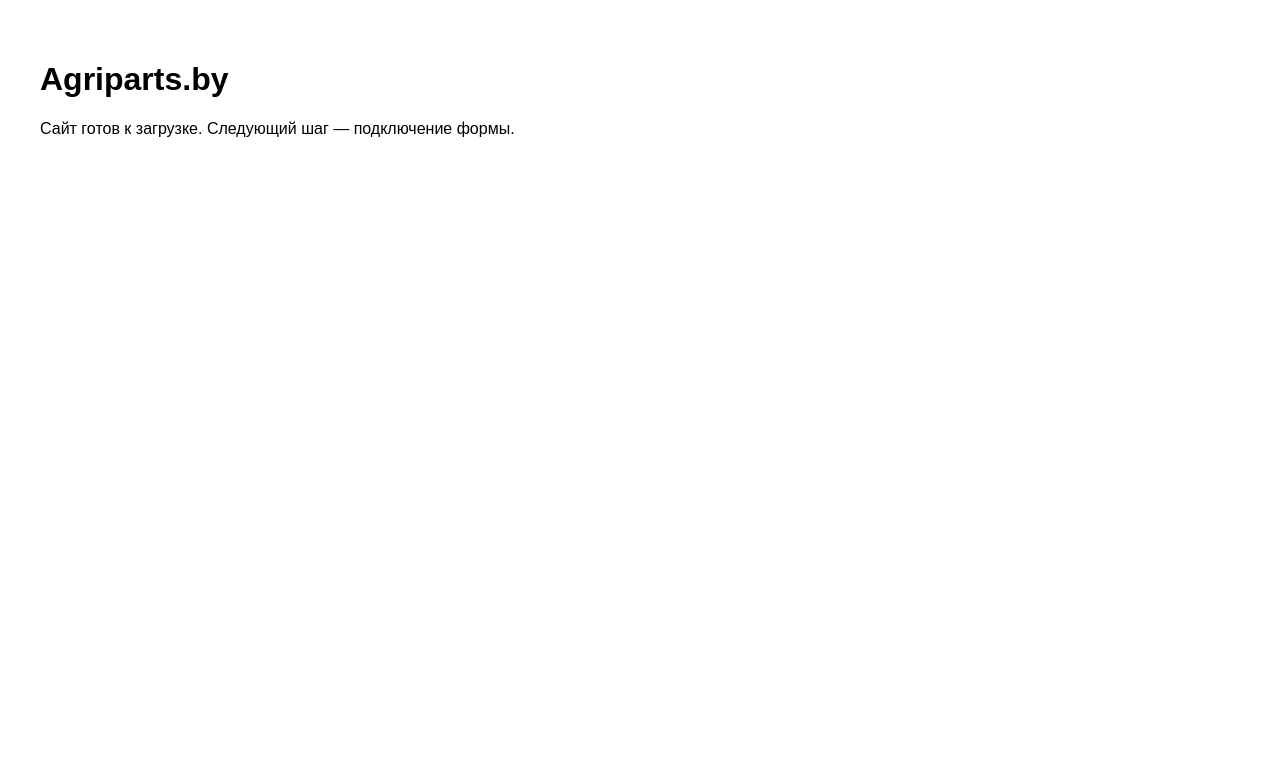
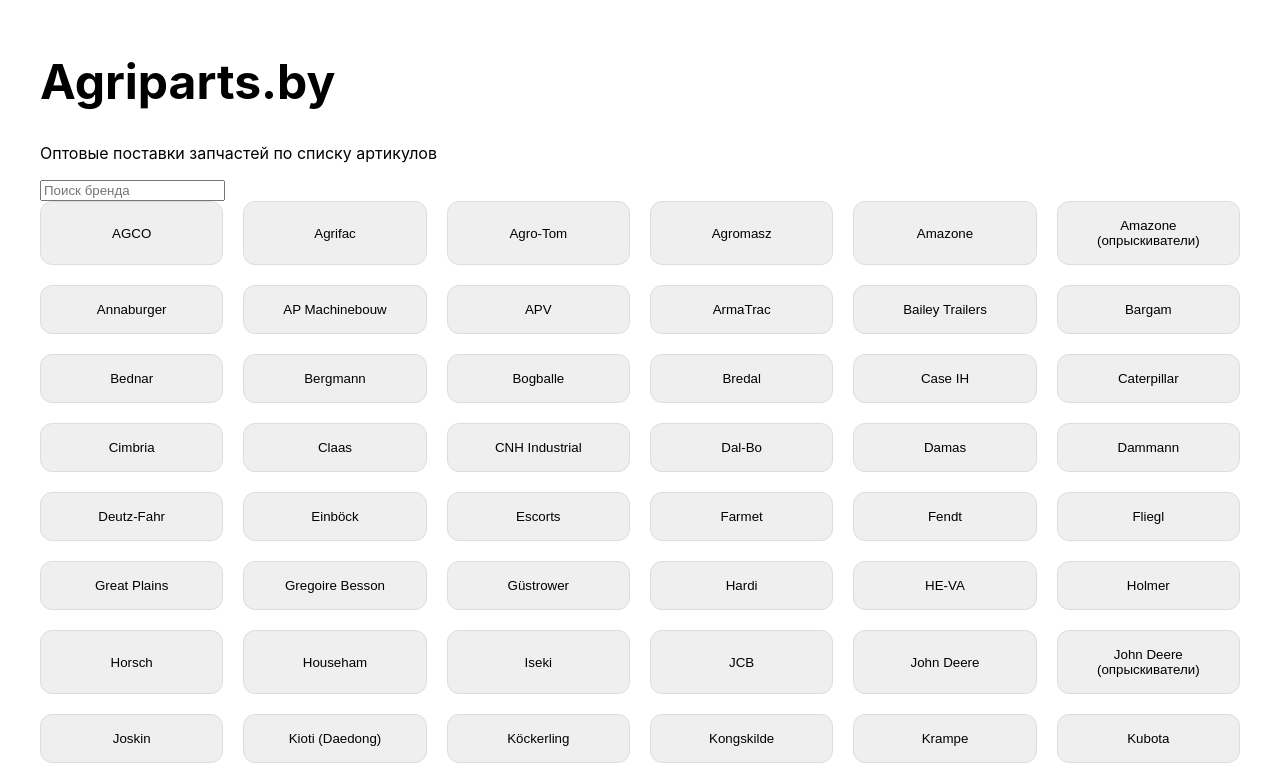
Before and after one commit to agriparts/agriparts.by, a React (Vite) app: page / in a window 1280 px wide. Shown: the top 782 px of the page. Built offline with nearby package versions, Linux system fonts and the light colour scheme.

Commit message:
Update App.jsx

```diff
--- a/src/App.jsx
+++ b/src/App.jsx
@@ -1,8 +1,144 @@
+import { useMemo, useRef, useState } from "react";
+import {
+  Phone,
+  Send,
+  ChevronRight,
+  Menu,
+  Upload,
+  Search,
+  ShieldCheck,
+  Truck,
+} from "lucide-react";
+
 export default function App() {
+  const [menuOpen, setMenuOpen] = useState(false);
+  const [brandQuery, setBrandQuery] = useState("");
+  const [selectedBrand, setSelectedBrand] = useState("");
+  const [brand, setBrand] = useState("");
+  const [companyName, setCompanyName] = useState("");
+  const [email, setEmail] = useState("");
+  const [partsList, setPartsList] = useState("");
+  const [specialRequests, setSpecialRequests] = useState("");
+  const [fileName, setFileName] = useState("");
+  const fileInputRef = useRef(null);
+
+  const brands = useMemo(
+    () =>
+      [
+        "AGCO","AP Machinebouw","APV","Agrifac","Agromasz","Agro-Tom","Amazone",
+        "Amazone (опрыскиватели)","Annaburger","ArmaTrac","Bailey Trailers",
+        "Bargam","Bednar","Bergmann","Bogballe","Bredal","CNH Industrial",
+        "Case IH","Caterpillar","Cimbria","Claas","Dal-Bo","Damas","Dammann",
+        "Deutz-Fahr","Einböck","Escorts","Farmet","Fendt","Fliegl",
+        "Great Plains","Gregoire Besson","Güstrower","HE-VA","Hardi",
+        "Holmer","Horsch","Househam","Iseki","JCB","John Deere",
+        "John Deere (опрыскиватели)","Joskin","Kioti (Daedong)","Kongskilde",
+        "Krampe","Kubota","Kuhn","Kuhn (опрыскиватели)","Kverneland",
+        "Köckerling","LS Mtron","Lemken","Lovol","Mahindra",
+        "Maschio Gaspardo","Massey Ferguson","MaterMacc","McHale","Metaltech",
+        "Mitsubishi Agricultural","Monosem","New Holland","Ovlac","Oxbo",
+        "Petkus","Pichon","Pöttinger","Pronar","Rauch","Richard Western",
+        "Ropa","SDF Group (Same, Lamborghini, Hürlimann)","SIP","SMS CZ",
+        "Schmotzer","Simon","Sonalika","Spearhead","Strautmann","Sulky",
+        "Tebbe","Tecnoma","Treffler","Tume","Vaderstad","Valtra",
+        "Väderstad","Westrup","Wielton Agro","Yanmar","Zocon","Zoomlion",
+      ].sort((a, b) => a.localeCompare(b, "ru")),
+    []
+  );
+
+  const filteredBrands = useMemo(() => {
+    const q = brandQuery.toLowerCase();
+    return brands.filter((b) => b.toLowerCase().includes(q));
+  }, [brands, brandQuery]);
+
+  const handleBrandClick = (item) => {
+    setSelectedBrand(item);
+    setBrand(item);
+    document.getElementById("request")?.scrollIntoView({ behavior: "smooth" });
+  };
+
+  const handleSubmit = (e) => {
+    e.preventDefault();
+    alert("Следующий шаг — подключение отправки на e-mail.");
+  };
+
   return (
-    <div style={{padding:40,fontFamily:"sans-serif"}}>
-      <h1>Agriparts.by</h1>
-      <p>Сайт готов к загрузке. Следующий шаг — подключение формы.</p>
-    </div>
+    <>
+      <style>{`
+        body{margin:0;font-family:Inter,sans-serif}
+        .container{max-width:1200px;margin:auto;padding:20px}
+        h1{font-size:48px}
+        .grid{display:grid;gap:20px}
+        .brands{grid-template-columns:repeat(auto-fill,minmax(160px,1fr))}
+        .card{border:1px solid #ddd;padding:16px;border-radius:12px}
+        .btn{padding:12px 18px;background:#12676d;color:#fff;border:none;border-radius:10px;cursor:pointer}
+        .btn:hover{opacity:.9}
+      `}</style>
+
+      <div className="container">
+        <h1>Agriparts.by</h1>
+        <p>Оптовые поставки запчастей по списку артикулов</p>
+
+        <input
+          placeholder="Поиск бренда"
+          value={brandQuery}
+          onChange={(e) => setBrandQuery(e.target.value)}
+        />
+
+        <div className="grid brands">
+          {filteredBrands.map((b) => (
+            <button key={b} className="card" onClick={() => handleBrandClick(b)}>
+              {b}
+            </button>
+          ))}
+        </div>
+
+        <div id="request" style={{ marginTop: 40 }}>
+          <h2>
+            {selectedBrand
+              ? `Запрос по бренду ${selectedBrand}`
+              : "Отправить запрос"}
+          </h2>
+
+          <form onSubmit={handleSubmit} className="grid">
+            <input
+              placeholder="Название компании"
+              value={companyName}
+              onChange={(e) => setCompanyName(e.target.value)}
+            />
+
+            <input
+              placeholder="Email"
+              value={email}
+              onChange={(e) => setEmail(e.target.value)}
+            />
+
+            <textarea
+              placeholder="Список артикулов и количество"
+              value={partsList}
+              onChange={(e) => setPartsList(e.target.value)}
+            />
+
+            <textarea
+              placeholder="Особые пожелания"
+              value={specialRequests}
+              onChange={(e) => setSpecialRequests(e.target.value)}
+            />
+
+            <input
+              type="file"
+              ref={fileInputRef}
+              onChange={(e) =>
+                setFileName(e.target.files?.[0]?.name || "")
+              }
+            />
+
+            {fileName && <div>Файл: {fileName}</div>}
+
+            <button className="btn">Отправить</button>
+          </form>
+        </div>
+      </div>
+    </>
   );
 }
```
